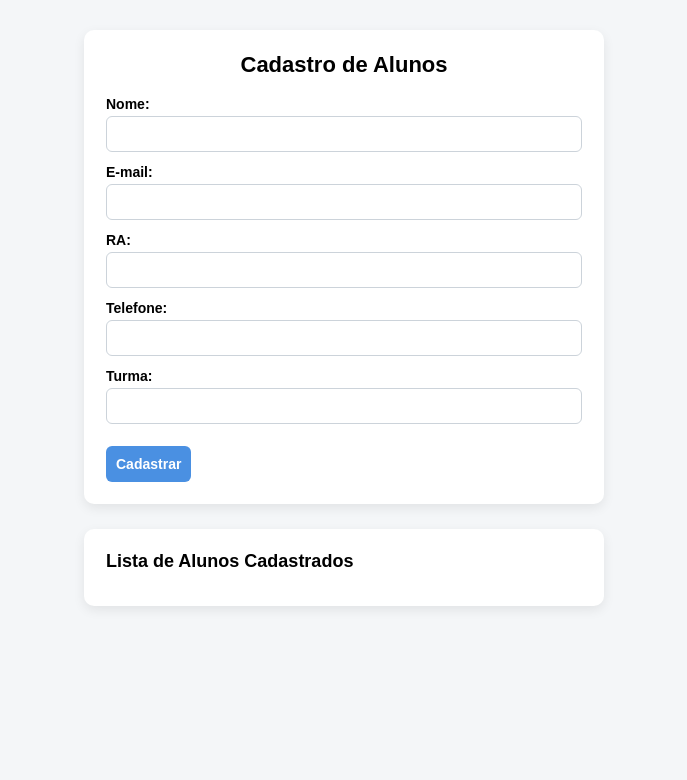
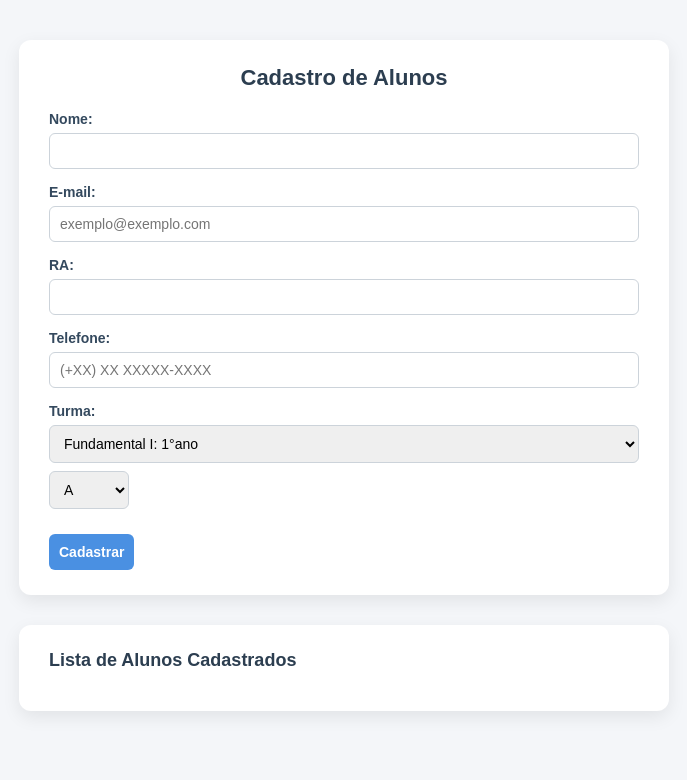
Before and after one commit to mengueu/SENAIDesenvolvimentoSistemas25-26, a PHP site: page / in a window 1280 px wide. Shown: the top 780 px of the page, without its empty margins (296-983 px from the left). Run offline with PHP 8.4, Linux system fonts and the light colour scheme.

Commit message:
Enviando Atividade 3 13/02/26

```diff
--- a/9-FrontEnd/atividade03-MiguelAugustoRochaN23/index.html
+++ b/9-FrontEnd/atividade03-MiguelAugustoRochaN23/index.html
@@ -20,22 +20,42 @@
 
             <div class="formulario">
                 <label for="email">E-mail:</label>
-                <input type="email" id="email" name="email" required>
+                <input type="email" id="email" name="email" placeholder="exemplo@exemplo.com" required>
             </div>
 
             <div class="formulario">
                 <label for="ra">RA:</label>
-                <input type="text" id="ra" name="ra" required>
+                <input type="number" id="ra" name="ra" required>
             </div>
 
             <div class="formulario">
                 <label for="telefone">Telefone:</label>
-                <input type="tel" id="telefone" name="telefone" required>
+                <input type="number" id="telefone" name="telefone" placeholder="(+XX) XX XXXXX-XXXX" required>
             </div>
 
             <div class="formulario">
                 <label for="turma">Turma:</label>
-                <input type="text" id="turma" name="turma" required>
+                <select id="turma" name="turma" class="turma-select" required>
+                    <option value="Fundamental I: 1°ano">Fundamental I: 1°ano</option>
+                    <option value="Fundamental I: 2°ano">Fundamental I: 2°ano</option>
+                    <option value="Fundamental I: 3°ano">Fundamental I: 3°ano</option>
+                    <option value="Fundamental I: 4°ano">Fundamental I: 4°ano</option>
+                    <option value="Fundamental I: 5°ano">Fundamental I: 5°ano</option>
+
+                    <option value="Fundamental II: 6°ano">Fundamental II: 6°ano</option>
+                    <option value="Fundamental II: 7°ano">Fundamental II: 7°ano</option>
+                    <option value="Fundamental II: 8°ano">Fundamental II: 8°ano</option>
+                    <option value="Fundamental II: 9°ano">Fundamental II: 9°ano</option>
+
+                    <option value="Ensino Médio: 1°ano">Ensino Médio: 1°ano</option>
+                    <option value="Ensino Médio: 2°ano">Ensino Médio: 2°ano</option>
+                    <option value="Ensino Médio: 3°ano">Ensino Médio: 3°ano</option>
+                </select>
+
+                <select id="turmaAB" name="turmaAB" class="turmaAB-select" required>
+                    <option value="A">A</option>
+                    <option value="B">B</option>
+                </select>
             </div>
 
             <button type="button" onclick="cadastrarAluno()">Cadastrar</button>
@@ -48,6 +68,7 @@
         <ul id="listaAlunos"></ul>
     </div>
 
-    <script src="script.js"></script>
+    <p></p>
 </body>
+<script src="script.js"></script>
 </html>
--- a/9-FrontEnd/atividade03-MiguelAugustoRochaN23/script.js
+++ b/9-FrontEnd/atividade03-MiguelAugustoRochaN23/script.js
@@ -7,32 +7,56 @@ function cadastrarAluno() {
     let ra = document.getElementById("ra").value;
     let telefone = document.getElementById("telefone").value;
     let turma = document.getElementById("turma").value;
+    let turmaAB = document.getElementById("turmaAB").value;
 
-    let lista = document.createElement("li");
-    lista.setAttribute("id", "aluno" + contadorAluno);
+    if (!validar()) {
+        contadorAluno--;
+        return;
+    }
 
-    lista.innerHTML =
+    document.getElementById("nome").value = "";
+    document.getElementById("email").value = "";
+    document.getElementById("ra").value = "";
+    document.getElementById("telefone").value = "";
+    document.getElementById("turma").value = "Fundamental I: 1°ano";
+    document.getElementById("turmaAB").value = "A";
+
+    let novoAluno = document.createElement("li");
+    novoAluno.setAttribute("id", "aluno" + contadorAluno);
+
+    novoAluno.innerHTML =
     "<strong>Aluno " + contadorAluno + "</strong>" +
-    "<ul class='dados-aluno'>" +
-    "<li>Nome: " + nome + "</li>" +
-    "<li>Email: " + email + "</li>" +
-    "<li>RA: " + ra + "</li>" +
-    "<li>Telefone: " + telefone + "</li>" +
-    "<li>Turma: " + turma + "</li>" +
+    "<ul>" +
+    "<li class='dados'><b>Nome:</b> " + nome + "</li>" +
+    "<li class='dados'><b>Email:</b> " + email + "</li>" +
+    "<li class='dados'><b>RA:</b> " + ra + "</li>" +
+    "<li class='dados'><b>Telefone:</b> " + telefone + "</li>" +
+    "<li class='dados'><b>Turma:</b> " + turma + " " + turmaAB + "</li>" +
     "</ul>";
 
     let botaoExcluir = document.createElement("button");
     botaoExcluir.textContent = "Excluir";
+    botaoExcluir.setAttribute("class", "excluir");
     botaoExcluir.setAttribute("onclick", "removerAluno(" + contadorAluno + ")");
 
-    lista.appendChild(document.createTextNode(" "));
-    lista.appendChild(botaoExcluir);
+    novoAluno.appendChild(document.createTextNode(" "));
+    novoAluno.appendChild(botaoExcluir);
 
-    document.getElementById("listaAlunos").appendChild(lista);
-
-    document.getElementById("formCadastro").reset();
+    document.getElementById("listaAlunos").appendChild(novoAluno);
 }
 function removerAluno(idAluno) {
     var aluno = document.getElementById("aluno" + idAluno);
     document.getElementById("listaAlunos").removeChild(aluno);
 }
+function validar() {
+    let nome = document.getElementById("nome").value;
+    let email = document.getElementById("email").value;
+    let ra = document.getElementById("ra").value;
+    let telefone = document.getElementById("telefone").value;
+
+    if (nome === "" || email === "" || ra === "" || telefone === "") {
+        alert("Por favor, preencha todos os campos.");
+        return false;
+    }
+    return true;
+}
--- a/9-FrontEnd/atividade03-MiguelAugustoRochaN23/style.css
+++ b/9-FrontEnd/atividade03-MiguelAugustoRochaN23/style.css
@@ -6,56 +6,71 @@
 }
 
 body {
-    background-color: #f4f6f8;
-    padding: 30px;
+    background-color: #f4f6f9;
+    padding: 40px 20px;
     display: flex;
     flex-direction: column;
     align-items: center;
-    gap: 25px;
+    gap: 30px;
 }
 
 .cadastro, .cadastrados {
     background-color: #ffffff;
     width: 100%;
-    max-width: 520px;
-    padding: 22px;
-    border-radius: 10px;
-    box-shadow: 0 4px 12px rgba(0,0,0,0.08);
+    max-width: 650px;
+    padding: 25px 30px;
+    border-radius: 12px;
+    box-shadow: 0 6px 18px rgba(0, 0, 0, 0.08);
 }
 
 h1 {
-    margin-bottom: 18px;
+    text-align: center;
+    margin-bottom: 20px;
     font-size: 22px;
-    text-align: center;
+    color: #2c3e50;
 }
 
 h2 {
-    margin-bottom: 12px;
+    margin-bottom: 15px;
     font-size: 18px;
+    color: #2c3e50;
 }
-
 
 .formulario {
     display: flex;
     flex-direction: column;
-    margin-bottom: 12px;
+    margin-bottom: 15px;
 }
 
 label {
-    margin-bottom: 4px;
+    margin-bottom: 6px;
+    font-weight: 600;
     font-size: 14px;
-    font-weight: 600;
+    color: #34495e;
 }
 
-input {
+input, select {
     padding: 9px 10px;
     border-radius: 6px;
     border: 1px solid #ccd3da;
     font-size: 14px;
-    transition: border 0.2s, box-shadow 0.2s;
+    transition: 0.2s ease;
 }
 
-/* BOTÃO CADASTRAR */
+input:focus, select:focus {
+    outline: none;
+    border-color: #4a90e2;
+    box-shadow: 0 0 0 2px rgba(74, 144, 226, 0.15);
+}
+
+.turma-select {
+    margin-bottom: 8px;
+}
+
+.turmaAB-select {
+    width: 80px;
+}
+
 button {
     margin-top: 10px;
     padding: 10px;
@@ -66,37 +81,56 @@ button {
     font-size: 14px;
     font-weight: 600;
     cursor: pointer;
+    transition: background 0.2s ease, transform 0.05s ease;
 }
 
 button:hover {
     background-color: #3578c6;
 }
 
+button:active {
+    transform: scale(0.85);
+}
+
+.excluir{
+    margin-top: 10px;
+    padding: 10px;
+    border: none;
+    border-radius: 6px;
+    background-color: #e24a4a;
+    color: #ffffff;
+    font-size: 14px;
+    font-weight: 600;
+    cursor: pointer;
+    transition: background 0.2s ease, transform 0.05s ease;
+}
+
+.excluir:hover {
+    background-color: #c0392b;
+}
+
+.excluir:active {
+    transform: scale(0.85);
+}
+
 #listaAlunos {
     list-style: none;
+    padding: 0;
     display: flex;
     flex-direction: column;
-    gap: 8px;
+    gap: 12px;
 }
 
 #listaAlunos li {
-    background-color: #f7f9fc;
-    border: 1px solid #e2e6ea;
-    border-radius: 6px;
-    padding: 10px;
+    background-color: #f8fafc;
+    border: 1px solid #e3e8ee;
+    border-radius: 8px;
+    padding: 12px 14px;
     font-size: 14px;
+    color: #000000;
     display: flex;
-    justify-content: space-between;
-    align-items: center;
-    gap: 10px;
+    flex-direction: column;
+    gap: 4px;
+    transition: 0.15s ease;
+    margin-bottom: 3px;
 }
-
-#listaAlunos li button {
-    background-color: #d9534f;
-    padding: 6px 10px;
-    font-size: 12px;
-}
-
-#listaAlunos li button:hover {
-    background-color: #b52b27;
-}
```
